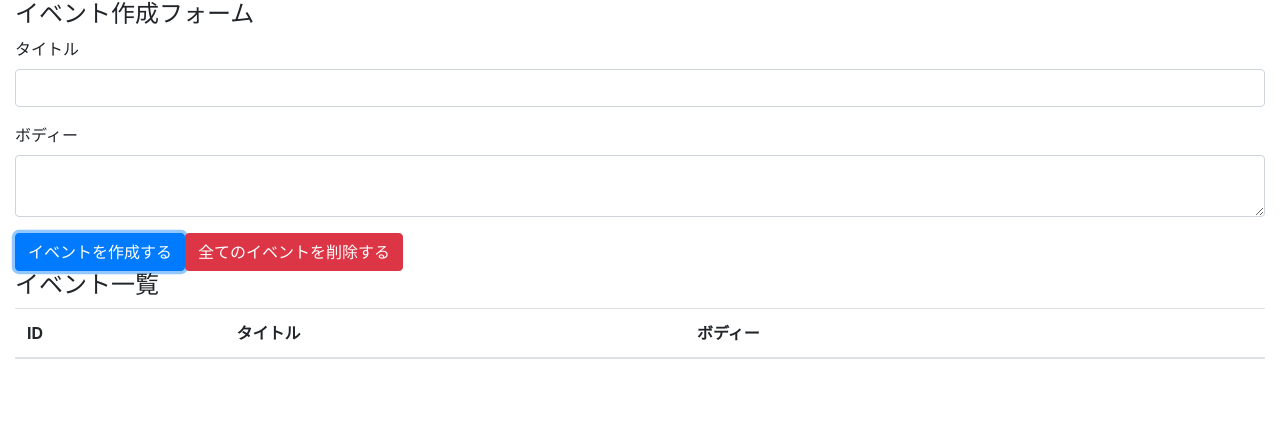
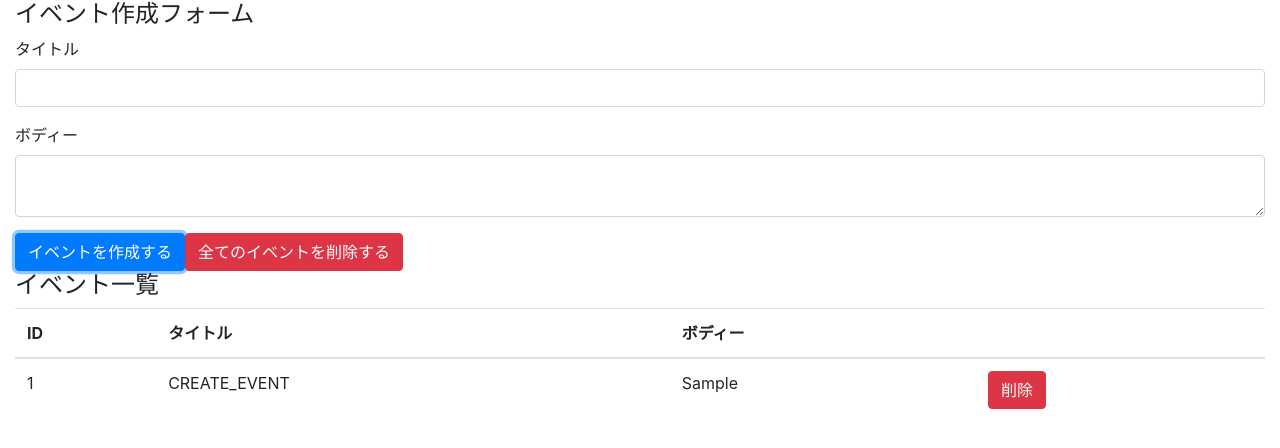
Before and after one commit to kodai2610/react-hooks-101, a React (Create React App) app: page / in a window 1280 px wide. Both pictures are taken after typing "Sample", "Sample" into the empty fields and a click on the button "イベントを作成する". Shown: the top 448 px of the page. Built offline with nearby package versions, Linux system fonts and the light colour scheme.

Commit message:
display events, refacter, and implement remove event button

```diff
--- a/src/components/App.js
+++ b/src/components/App.js
@@ -1,10 +1,12 @@
 import React, { useReducer, useState } from "react";
 import "bootstrap/dist/css/bootstrap.min.css";
 
-import events from "../reducers/";
+import Event from "./Event";
+
+import reducer from "../reducers/";
 
 const App = () => {
-  const [state, dispatch] = useReducer(events, []);
+  const [state, dispatch] = useReducer(reducer, []);
   const [title, setTitle] = useState("");
   const [body, setBody] = useState("");
 
@@ -58,7 +60,11 @@ const App = () => {
             <th></th>
           </tr>
         </thead>
-        <tbody></tbody>
+        <tbody>
+          {state.map((event, index) => (
+            <Event key={index} event={event} dispatch={dispatch} />
+          ))}
+        </tbody>
       </table>
     </div>
   );
--- /dev/null
+++ b/src/components/Event.js
@@ -0,0 +1,30 @@
+import React from "react";
+
+const Event = ({ event, dispatch }) => {
+  const id = event.id;
+  const handleClickDeleteButton = () => {
+    dispatch({
+      type: "DELETE_EVENT",
+      id,
+    });
+  };
+
+  return (
+    <tr>
+      <td>{id}</td>
+      <td>{event.title}</td>
+      <td>{event.body}</td>
+      <td>
+        <button
+          type="button"
+          className="btn btn-danger"
+          onClick={handleClickDeleteButton}
+        >
+          削除
+        </button>
+      </td>
+    </tr>
+  );
+};
+
+export default Event;
--- a/src/reducers/index.js
+++ b/src/reducers/index.js
@@ -38,7 +38,7 @@ const events = (state = [], action) => {
       const id = length === 0 ? 1 : state[length - 1].id + 1;
       return [...state, { id, ...event }];
     case "DELETE_EVENT":
-      return state;
+      return state.filter((event) => event.id !== action.id);
     case "DELETE_ALL_EVENTS":
       return [];
     default:
```
